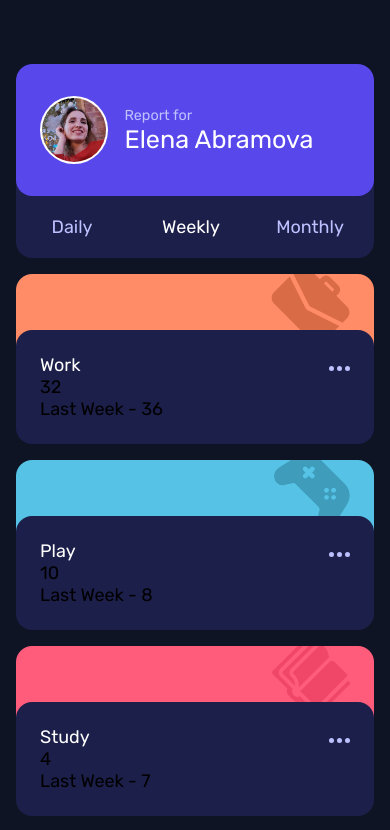
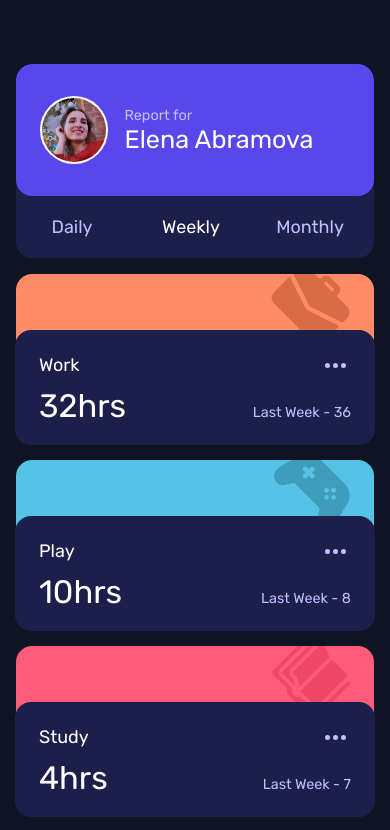
Before and after one commit to NikitaKozlov-R/time-tracking, a Vue app: page / in a window 390 px wide. Shown: the top 830 px of the page. Built offline with nearby package versions, Linux system fonts and the light colour scheme.

Commit message:
style <complete>: tracking-card.vue

```diff
--- a/src/components/tracking-card.vue
+++ b/src/components/tracking-card.vue
@@ -11,17 +11,16 @@
       <div class="tt-card__heading">
         <h2 class="tt-card__title">{{ cardAsset.title }}</h2>
         <button class="tt-card__button">
-          <svg class="tt-card__button-svg" width="21" height="5" xmlns="http://www.w3.org/2000/svg">
+          <svg class="tt-card__button-svg" xmlns="http://www.w3.org/2000/svg">
             <path
               d="M2.5 0a2.5 2.5 0 1 1 0 5 2.5 2.5 0 0 1 0-5Zm8 0a2.5 2.5 0 1 1 0 5 2.5 2.5 0 0 1 0-5Zm8 0a2.5 2.5 0 1 1 0 5 2.5 2.5 0 0 1 0-5Z"
-              fill="#BBC0FF"
               fill-rule="evenodd"
             />
           </svg>
         </button>
       </div>
       <div class="tt-card__tracking">
-        <h3 class="tt-card__current">{{ timeframes.weekly.current }}</h3>
+        <h3 class="tt-card__current">{{ timeframes.weekly.current }}hrs</h3>
         <p class="tt-card__previous">Last Week - {{ timeframes.weekly.previous }}</p>
       </div>
     </div>
@@ -114,18 +113,22 @@ export default {
   right: 24px;
   top: -8px;
 }
-
-@media screen and (max-width: 769px) {
-}
-
 .tt-card__text-box {
   z-index: 2;
   position: relative;
   width: 100%;
   height: 100%;
+  display: flex;
+  flex-direction: column;
+  justify-content: space-between;
   background-color: var(--color-blue-dark);
+  transition: all 0.4s cubic-bezier(0.25, 0.8, 0.25, 1);
+  cursor: pointer;
   border-radius: 16px;
   padding: 24px;
+}
+.tt-card__text-box:hover {
+  background-color: var(--color-blue-hover);
 }
 .tt-card__heading {
   width: 100%;
@@ -137,4 +140,63 @@ export default {
   font-size: 1rem;
   color: white;
 }
+.tt-card__button {
+  width: 32px;
+  height: 16px;
+  display: flex;
+  justify-content: center;
+  align-items: center;
+  color: var(--color-blue-text);
+  fill: currentColor;
+  cursor: pointer;
+  transition: all 0.4s cubic-bezier(0.25, 0.8, 0.25, 1);
+}
+.tt-card__button:hover {
+  transform: scale(1.2);
+  color: white;
+}
+.tt-card__button:focus {
+  transform: scale(1.2);
+  color: white;
+}
+.tt-card__button-svg {
+  width: 21px;
+  height: 5px;
+}
+
+@media screen and (max-width: 769px) {
+  .tt-card__text-box {
+    width: calc(100% + 2px);
+    margin-left: -1px;
+    margin-bottom: -1px;
+  }
+}
+
+.tt-card__tracking {
+  width: 100%;
+  display: flex;
+  flex-direction: column;
+}
+.tt-card__current {
+  font-size: 4rem;
+  color: white;
+}
+.tt-card__previous {
+  font-size: 0.8rem;
+  color: var(--color-blue-text);
+}
+
+@media screen and (max-width: 769px) {
+  .tt-card__tracking {
+    margin-top: 16px;
+    display: flex;
+    flex-direction: row;
+    align-items: flex-end;
+    justify-content: space-between;
+  }
+  .tt-card__current {
+    font-size: 1.8rem;
+    line-height: 90%;
+  }
+}
 </style>
```
